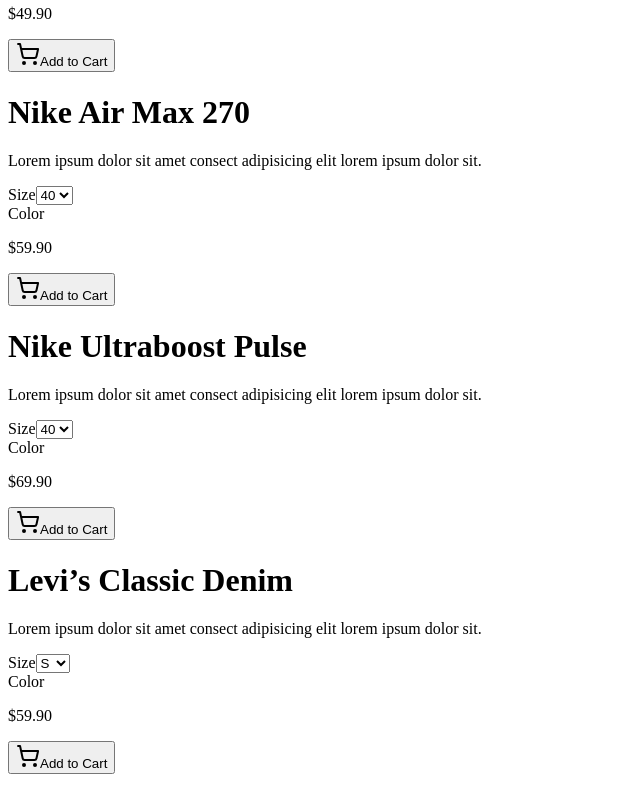
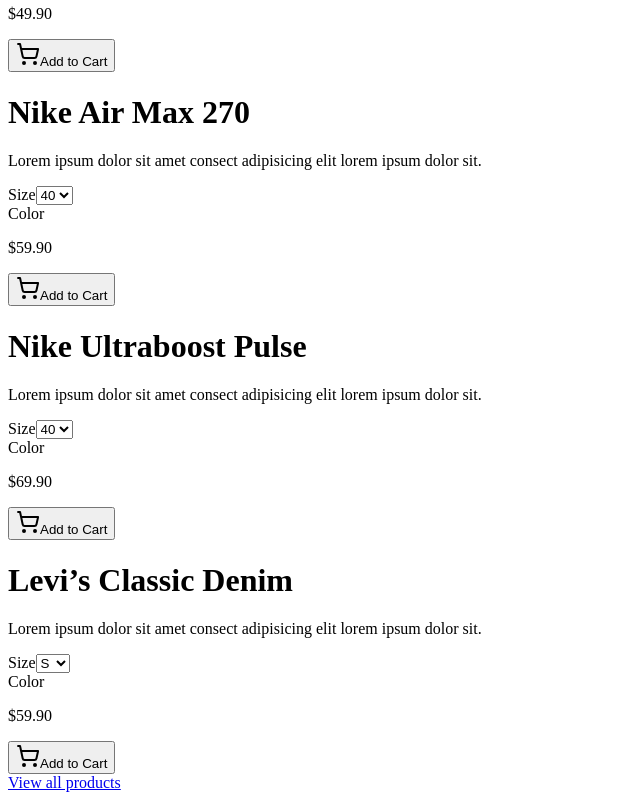
Before and after one commit to SheHab970/e-commerce_app, a Next.js app: page / in a window 1280 px wide. Shown: the part 1329-2129 px from the top of the page, without its empty margins (0-640 px from the left). Built offline with nearby package versions, Linux system fonts and the light colour scheme.

Commit message:
get searchParams and path it to productList page

```diff
--- a/src/app/page.tsx
+++ b/src/app/page.tsx
@@ -1,14 +1,16 @@
 import ProductList from "@/components/ProductList";
 import Image from "next/image";
 
-const HomePage = () => {
+const HomePage = async({searchParams}: {searchParams: Promise<{category: string}>}) => {
+
+  const category = (await searchParams).category;
   return (
     <div>
       <div className="relative aspect-3/1 mb-4 sm:mb-6 md:mb-8 lg:mb-10 xl:mb-12">
         <Image src="/featured.png" alt="Featured Product" fill/>
       </div>
 
-      <ProductList />
+      <ProductList category={category} />
 
     </div>
   );
--- a/src/components/ProductList.tsx
+++ b/src/components/ProductList.tsx
@@ -1,6 +1,7 @@
 import { ProductsType } from "@/types";
 import Categories from "./Categories";
 import ProductCard from "./ProductCard";
+import Link from "next/link";
 
 // TEMPORARY
 const products : ProductsType = [
@@ -114,7 +115,7 @@
   },
 ];
 
-const ProductList = () => {
+const ProductList = ({category}:{category : string}) => {
     return(
         <div className="w-full">
             <Categories />
@@ -123,6 +124,12 @@
                     <ProductCard key={product.id} product={product} />
                 ))}
             </div>
+            <Link
+              className="flex justify-end mt-4 underline text-sm text-gray-500"
+              href={category ? `products/?category=${category}` : '/products'}
+            >
+              View all products
+            </Link>
         </div>
     );
 }
```
